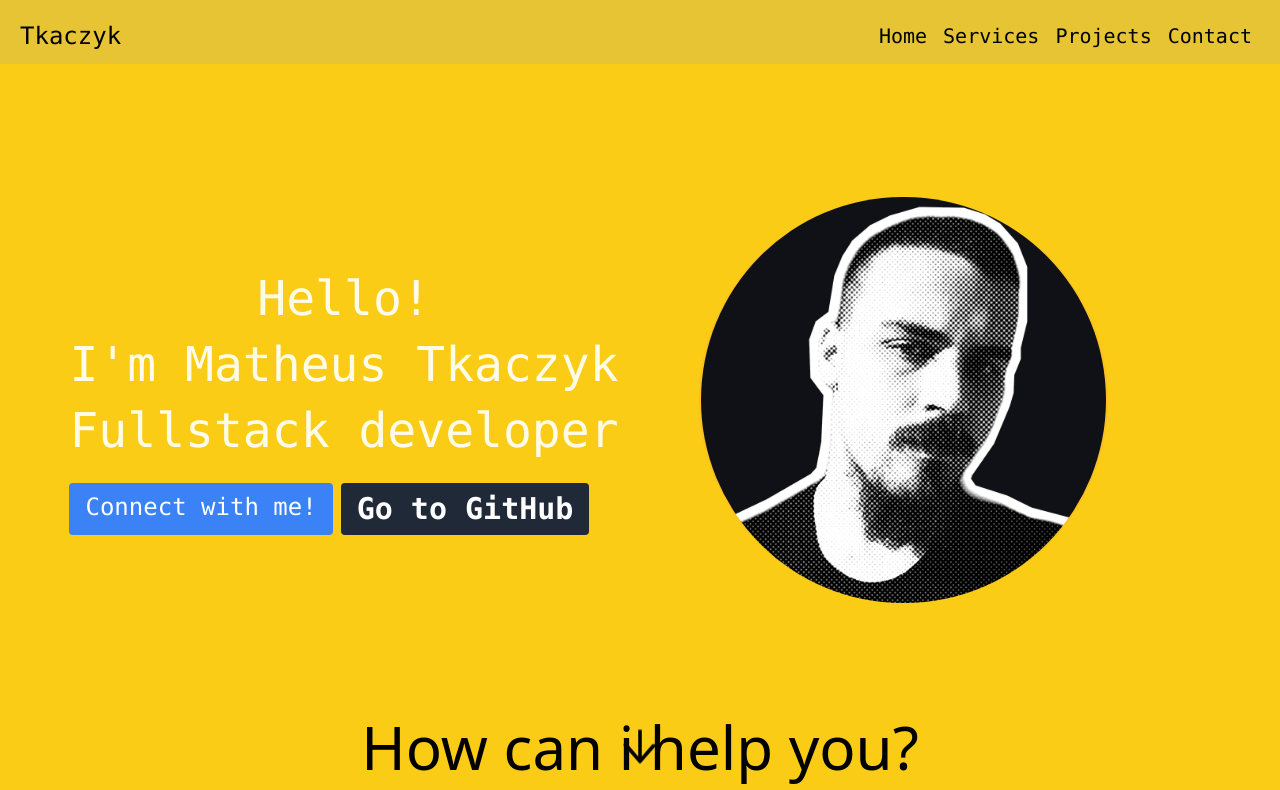
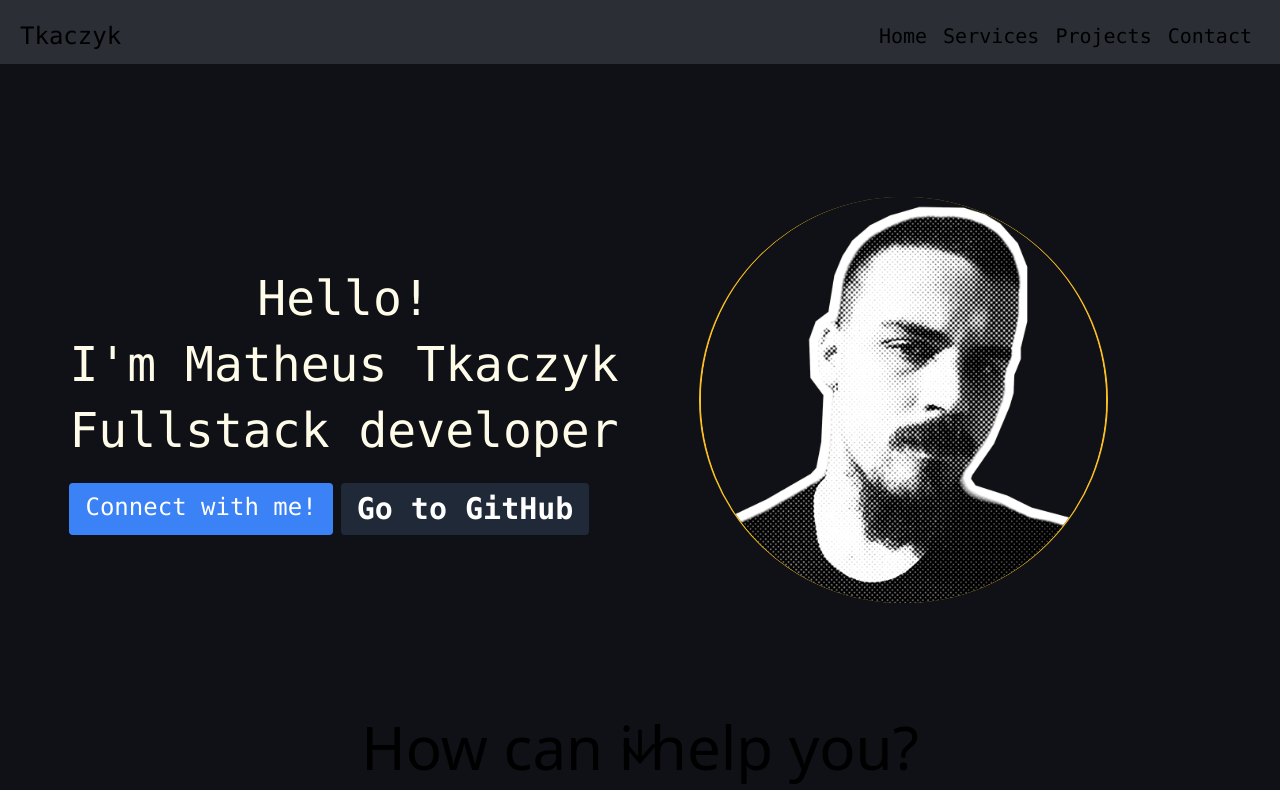
Before and after one commit to matheustkaczyk/portfolio_tailwind, a React (Vite) app: page / in a window 1280 px wide. Shown: the top 790 px of the page. Built offline with nearby package versions, Linux system fonts and the light colour scheme.

Commit message:
feat: changing color theme

```diff
--- a/src/App.jsx
+++ b/src/App.jsx
@@ -5,7 +5,7 @@ import Services from "./components/Services"
 function App() {
 
   return (
-    <div className="App bg-yellow-400">
+    <div className="App bg-main">
       <Header />
       <Home />
       <Services />
```
